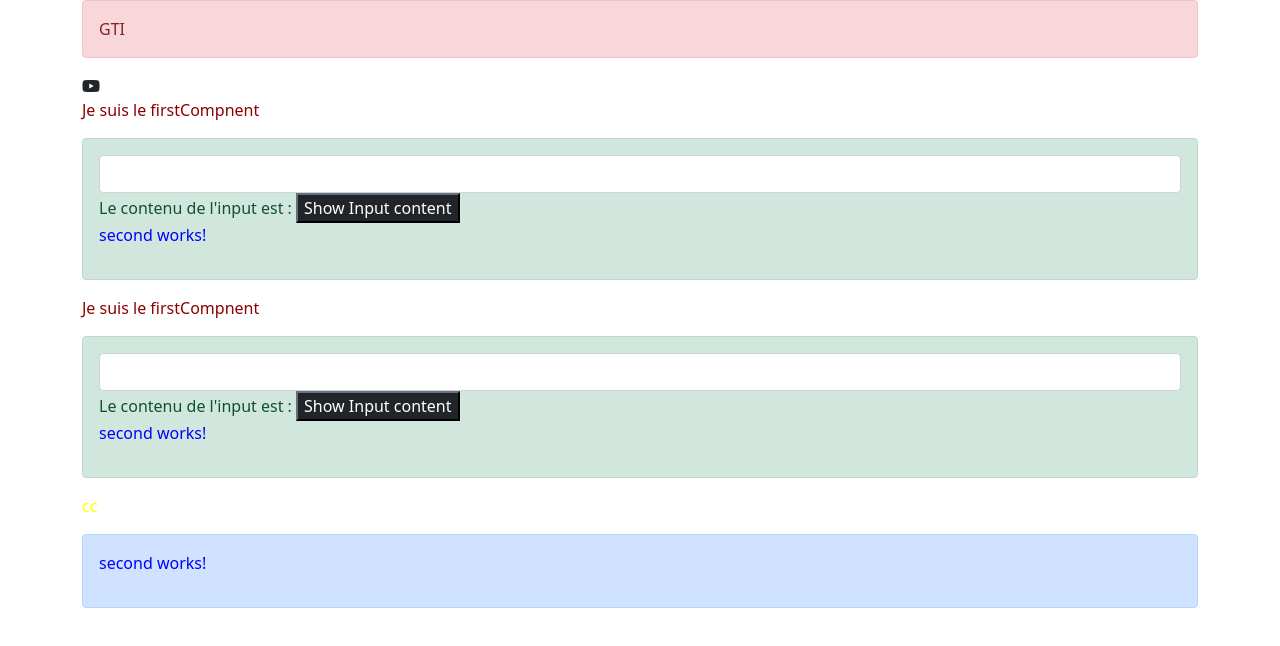
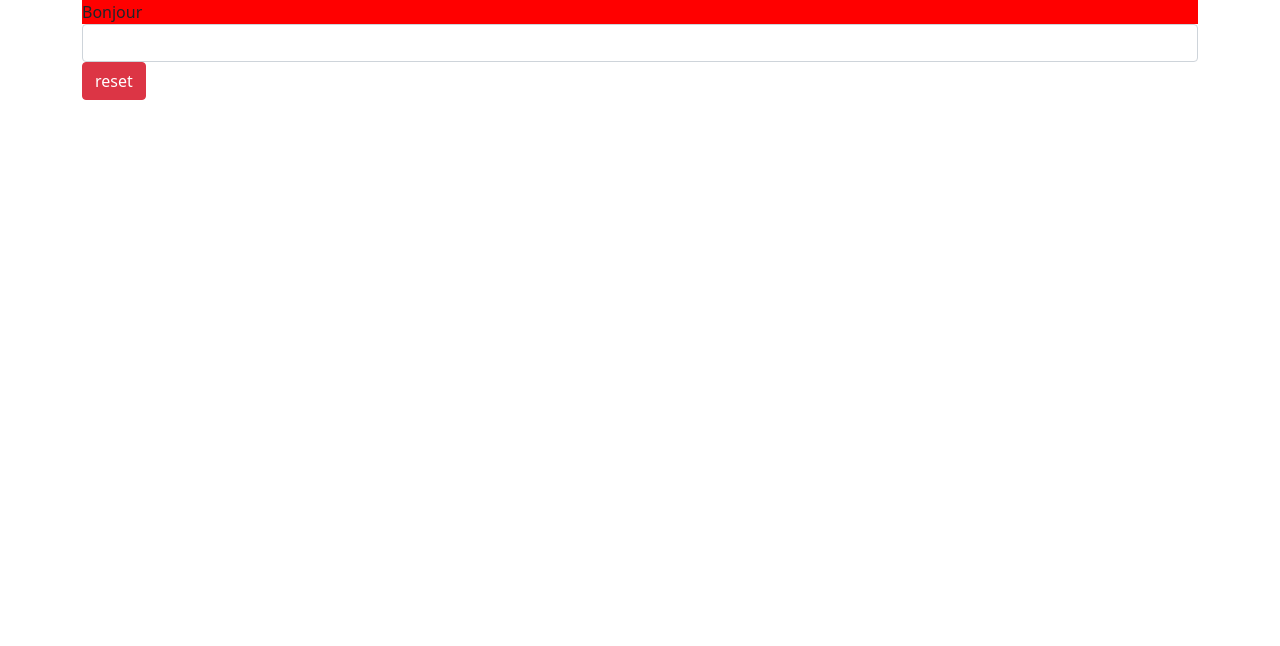
Before and after one commit to medaminelahbecha/gti21222, an Angular app: page / in a window 1280 px wide. Shown: the top 646 px of the page. Built offline with nearby package versions, Linux system fonts and the light colour scheme.

Commit message:
color component exercice binding

```diff
--- a/src/app/app.component.html
+++ b/src/app/app.component.html
@@ -1,11 +1 @@
-<div class="alert alert-danger">
-  GTI <i class="fa fa-3x fa-smile-o" aria-hidden="true"></i>
-</div>
-<i class="fa-brands fa-youtube"></i>
-
-<app-first></app-first>
-<app-first></app-first>
-<p>cc</p>
-<div class="alert alert-primary">
-  <app-second></app-second>
-</div>
+<app-color></app-color>
--- a/src/app/app.module.ts
+++ b/src/app/app.module.ts
@@ -6,13 +6,15 @@
 import { FirstComponent } from './components/first/first.component';
 import { SecondComponent } from './components/second/second.component';
 import { ThirdComponent } from './components/third/third.component';
+import { ColorComponent } from './components/color/color.component';
 
 @NgModule({
   declarations: [
     AppComponent,
     FirstComponent,
     SecondComponent,
-    ThirdComponent
+    ThirdComponent,
+    ColorComponent
   ],
   imports: [
     BrowserModule,
--- /dev/null
+++ b/src/app/components/color/color.component.html
@@ -0,0 +1,17 @@
+<div
+  [style.backgroundColor]="bgc"
+>
+  Bonjour
+</div>
+
+<input
+  #colorInput
+  (change)="changeColor(colorInput.value)"
+  type="text"
+  class="form-control">
+
+<button
+  (click)="changeColor(defaultColor)"
+  class="btn btn-danger">
+  reset
+</button>
--- /dev/null
+++ b/src/app/components/color/color.component.ts
@@ -0,0 +1,17 @@
+import { Component, OnInit } from '@angular/core';
+
+@Component({
+  selector: 'app-color',
+  templateUrl: './color.component.html',
+  styleUrls: ['./color.component.css']
+})
+export class ColorComponent implements OnInit {
+  defaultColor = 'red';
+  bgc = this.defaultColor;
+  constructor() { }
+  ngOnInit(): void {
+  }
+  changeColor(newColor: string): void {
+    this.bgc = newColor;
+  }
+}
```
Also changed, not shown: src/app/components/color/color.component.css (added), 1 other file (tests, documents, lock files or other folders).
